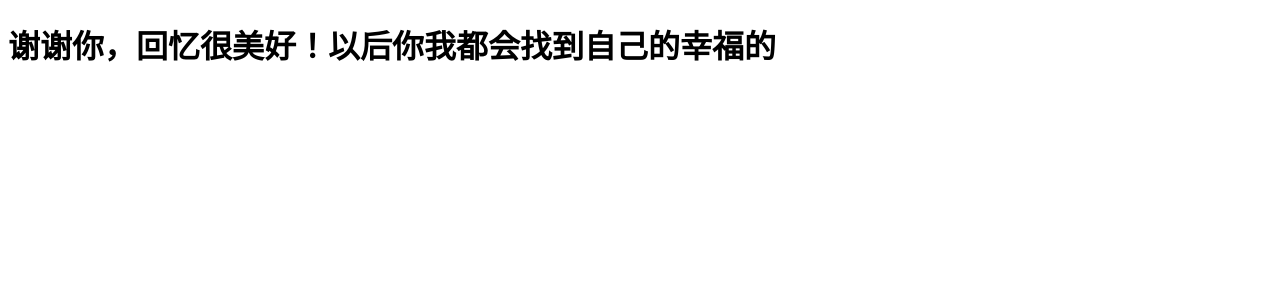
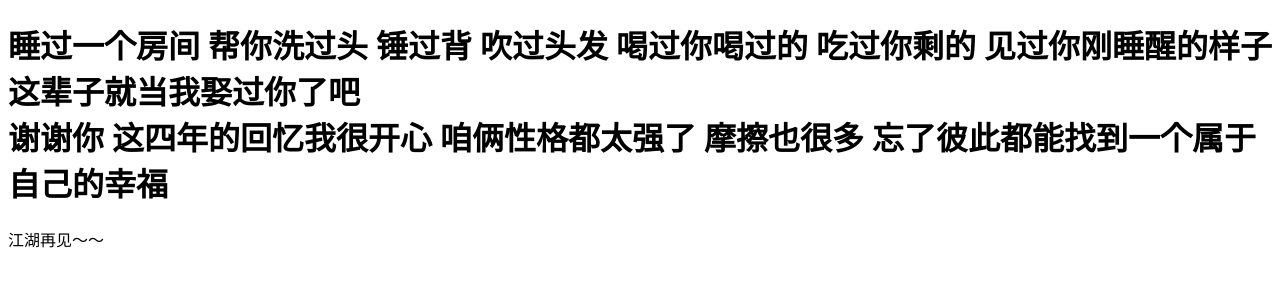
Before and after one commit to pfzhen/pfzhen.github.io, a plain HTML site: page index.html in a window 1280 px wide. Drawn offline with Linux system fonts and the light colour scheme.

Commit message:
Update index.html

```diff
--- a/index.html
+++ b/index.html
@@ -7,7 +7,7 @@ content="IE=11.0000" http-equiv="X-UA-Compatible">
 <body ondragstart="window.event.returnValue=false" oncontextmenu="window.event.returnValue=false" onselectstart="event.returnValue=false">
 
         </STYLE>
-	<h1 style=“color:red”>谢谢你，回忆很美好！以后你我都会找到自己的幸福的</h1>
-
+	<h1>睡过一个房间 帮你洗过头 锤过背 吹过头发 喝过你喝过的 吃过你剩的 见过你刚睡醒的样子 这辈子就当我娶过你了吧 <br/> 谢谢你 这四年的回忆我很开心 咱俩性格都太强了 摩擦也很多  忘了彼此都能找到一个属于自己的幸福</h1>
+	<p>江湖再见～～</p>
 </body>
 </html>
```
